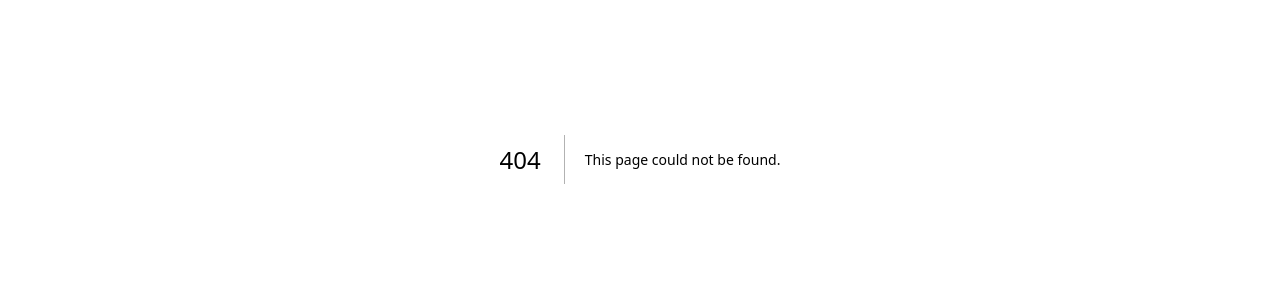
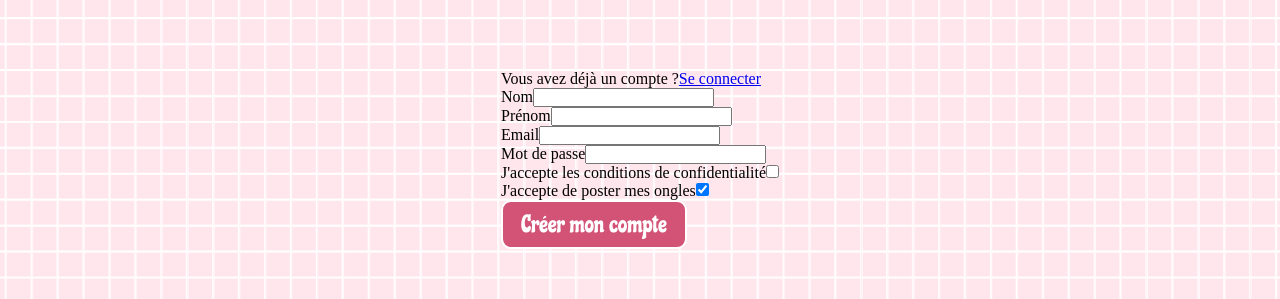
Before and after one commit to SacreOphelie/NailShine, a Next.js app: page /creer-mon-compte in a window 1280 px wide. Before the commit this address had no page. Shown: the part 241-540 px from the top of the page. Built offline with nearby package versions, Linux system fonts and the light colour scheme; no server answers.

Commit message:
gestion des inscriptions ( champs vides + erreurs )

```diff
--- /dev/null
+++ b/src/app/creer-mon-compte/page.jsx
@@ -0,0 +1,143 @@
+"use client";
+
+import '@/styles/connexion.scss';
+import Link from 'next/link';
+import {supabase} from "@/config/supabase";
+import {useState} from 'react';
+import { useRouter } from 'next/navigation';
+import Input from '@/components/Forms/Input';
+import Button from '@/components/Button';
+import { checkString, checkEmail, checkMdp } from '@/config/validation';
+
+export default function PageCreateAccount() {
+
+    const router = useRouter();
+
+    // Informations du formulaire
+    const [nom, setNom] = useState('');
+    const [prenom, setPrenom] = useState('');
+    const [email, setEmail] = useState('');
+    const [password, setPassword] = useState('');
+    const [consentement, setConsentement] = useState(true);
+    const [reglement, setReglement] = useState(false);
+
+    const [erreur, setErreur] = useState({});
+
+    const handleRegister = async(e) =>{
+        e.preventDefault();
+        setErreur({});
+
+        const erreurs = {};
+
+        if(!checkString(nom))
+        {
+            erreurs.nom = "Veuillez entrer un nom valide.";
+        }
+        if(!checkString(nom))
+        {
+            erreurs.nom = "Veuillez entrer un nom valide.";
+        }
+
+        if(!checkString(prenom))
+        {
+            erreurs.prenom = "Veuillez entrer un prénom valide.";
+        }
+
+        if(!checkEmail(email))
+        {
+            erreurs.email = "Veuillez entrer un email valide.";
+        }
+
+        if(!checkMdp(password))
+        {
+            erreurs.password = "Le mot de passe doit contenir au moins 8 caractères, une majuscule, une minuscule et un chiffre.";
+        }
+
+        if(!reglement)
+        {
+            erreurs.reglement = "Vous devez accepter les conditions de confidentialité.";
+        }
+
+        // 2. Si l'objet contient au moins une clé, on affiche tout et on stoppe l'envoi
+        if (Object.keys(erreurs).length > 0) {
+            setErreur(erreurs);
+            return;
+        }
+
+        try{
+            // Inscription dans le coffre fort de Supabase
+            const {data: authData, error: authError} = await supabase.auth.signUp({
+                email: email,
+                password: password,
+            });
+
+            //Gestion d'un mail déjà existant
+            if(authError)
+            {
+                if(authError.message.includes("already registered") || authError.status === 422)
+                {
+                    setErreur({ email: "Cet email est déjà utilisé."});
+                }else{
+                    setErreur({general: authError.message});
+                }
+                return;
+            }
+
+            // Récupération de l'ID utilisateur
+            if(authData && authData.user)
+            {
+                const userId = authData.user.id;
+
+                // Insertion des données dans la table clients
+                const{ error:clientError} = await supabase
+                    .from('clients')
+                    .insert([
+                        {
+                            id: userId,
+                            nom: nom,
+                            prenom: prenom,
+                            consentement: consentement,
+                            role: 'client'
+                        }
+                    ]);
+                if(clientError) throw clientError;
+
+                // Inscription réussie, redirection vers la page de connexion
+                router.push('/connexion');
+            }
+        } catch (error){
+            setErreur({ general: error.message || "Une erreur est survenue lors de l'inscription." });
+        }
+    };
+
+    return(
+        <>
+            <div className="slide" id="about">
+                <div className="box-connexion">
+                    <p>Vous avez déjà un compte ?
+                        <Link href="/connexion">Se connecter</Link>
+                    </p>
+                    <form onSubmit={handleRegister}>
+                        {erreur.general && <p className="error">{erreur.general}</p>}
+                        <div className="group-input">
+                            <Input label="Nom" type="text" value={nom} onChange={(e) => setNom(e.target.value)} required />
+                            {erreur.nom && <span className="error-message">{erreur.nom}</span>}
+                            <Input label="Prénom" type="text" value={prenom} onChange={(e) => setPrenom(e.target.value)} required />
+                            {erreur.prenom && <span className="error-message">{erreur.prenom}</span>}
+                        </div>
+                        <Input label="Email" type="email" value={email} onChange={(e) => setEmail(e.target.value)} required />
+                        {erreur.email && <span className="error-message">{erreur.email}</span>}
+                        <Input label="Mot de passe" type="password" value={password} onChange={(e) => setPassword(e.target.value)} required />
+                        {erreur.password && <span className="error-message">{erreur.password}</span>}
+                        <Input label="J'accepte les conditions de confidentialité" type="checkbox" value={reglement} onChange={(e) => setReglement(e.target.checked)} required/>
+                        {erreur.reglement && <span className="error-message">{erreur.reglement}</span>}
+                        <Input label="J'accepte de poster mes ongles" type="checkbox" checked={consentement} onChange={(e) => setConsentement(e.target.checked)}  />
+                        <div className="btn-crea">
+                            <Button text="Créer mon compte"/>
+                        </div>
+                    </form>
+                </div>
+            </div>
+        </>
+    )
+}
--- a/src/app/page.tsx
+++ b/src/app/page.tsx
@@ -9,6 +9,7 @@ import CardRea from "@/components/Realisations/CardRea";
 import Avis from "@/components/Avis/Avis";
 
 export default async function Page() {
+  // Calcul automatique des années d'expériences en fonction de l'année de début d'activité
   const anneeDebut = 2022;
   const experience = new Date().getFullYear() - anneeDebut + 1;
   const adresse = contact.lieu;
@@ -108,6 +109,7 @@ export default async function Page() {
               <Avis />
               <Avis />
             </div>
+            {/* Copie de la liste des avis pour l'effet de défilement */}
             <div className="container-avis" aria-hidden="true">
               <Avis />
               <Avis />
--- a/src/components/Button.jsx
+++ b/src/components/Button.jsx
@@ -1,12 +1,21 @@
 import React from "react";
 import Link from 'next/link';
 
-const Button = ({ text = "Bouton", url = "#", className = "" }) => {
-	return (
-		<Link href={url} className={`button ${className}`}>
-			{text}
-		</Link>
-	);
+const Button = ({ text = "Bouton", url, className = "", type = "submit" }) => {
+	if(url)
+	{
+		return (
+			<Link href={url} className={`button ${className}`}>
+				{text}
+			</Link>
+		);
+	}else{
+		return(
+			<button className={`button ${className}`} type={type}>
+				{text}
+			</button>
+		)
+	}
 };
 
 export default Button;
--- /dev/null
+++ b/src/components/Forms/Input.jsx
@@ -0,0 +1,9 @@
+export default function Input({label, type, value, checked, onChange, ...props})
+{
+    return(
+        <div className="form-group">
+            <label>{label}</label>
+            <input type={type} value={value} checked={checked} onChange={onChange} {...props} />
+        </div>
+    )
+}
--- /dev/null
+++ b/src/config/validation.ts
@@ -0,0 +1,14 @@
+export const checkString = (text: string) =>{
+    return text && text.trim().length > 0;
+};
+
+export const checkEmail = (email: string) => {
+    const emailRegex = /^[^\s@]+@[^\s@]+\.[^\s@]+$/;
+    return emailRegex.test(email);
+};
+
+export const checkMdp = (password) => {
+  const mdpRegex = /^(?=.*[a-z])(?=.*[A-Z])(?=.*[0-9]).{8,}$/;
+
+  return password && mdpRegex.test(password);
+};
--- /dev/null
+++ b/src/styles/connexion.scss
@@ -0,0 +1,7 @@
+// Page création de compte
+#about{
+    display: flex;
+    justify-content: center;
+    align-items: center;
+
+}
```
